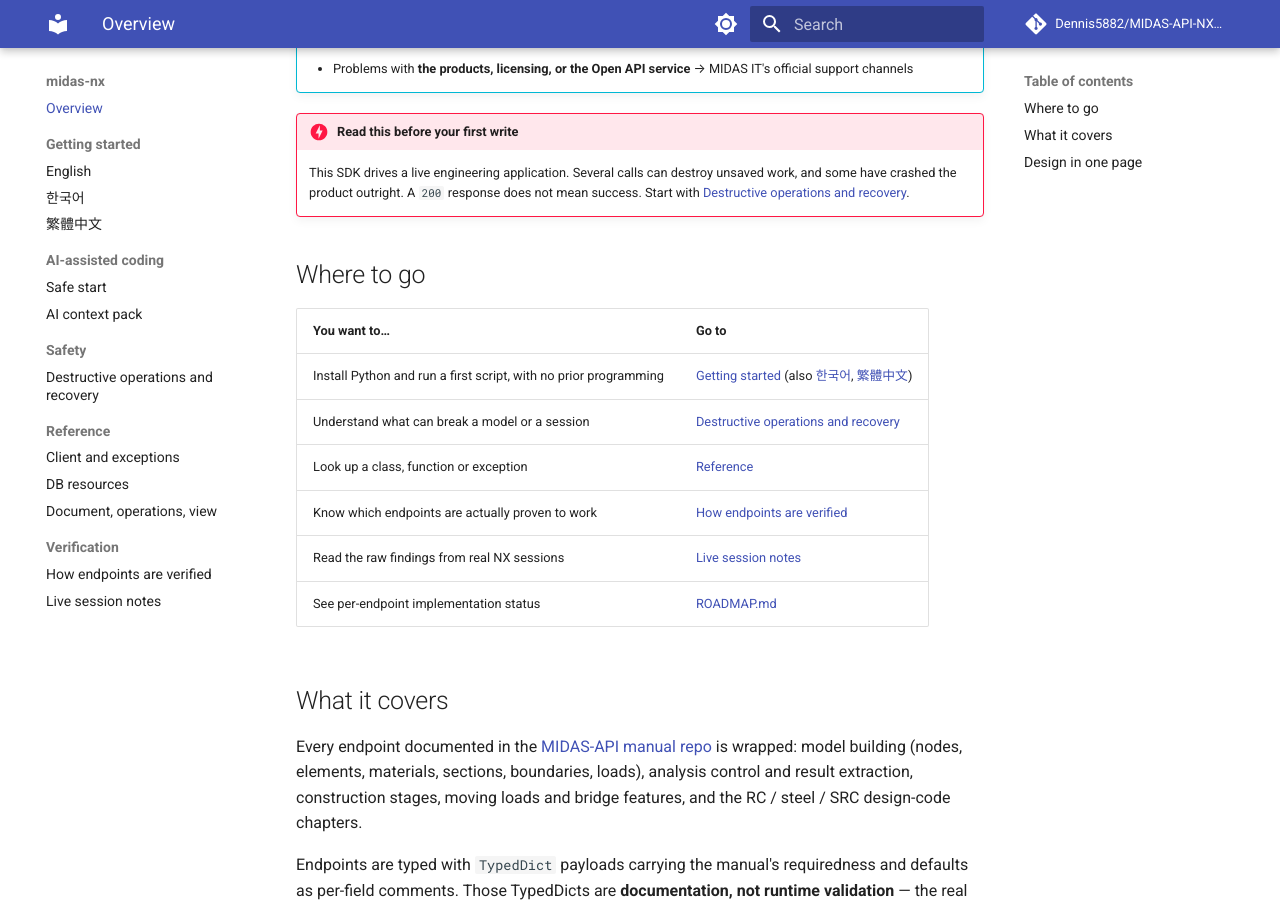
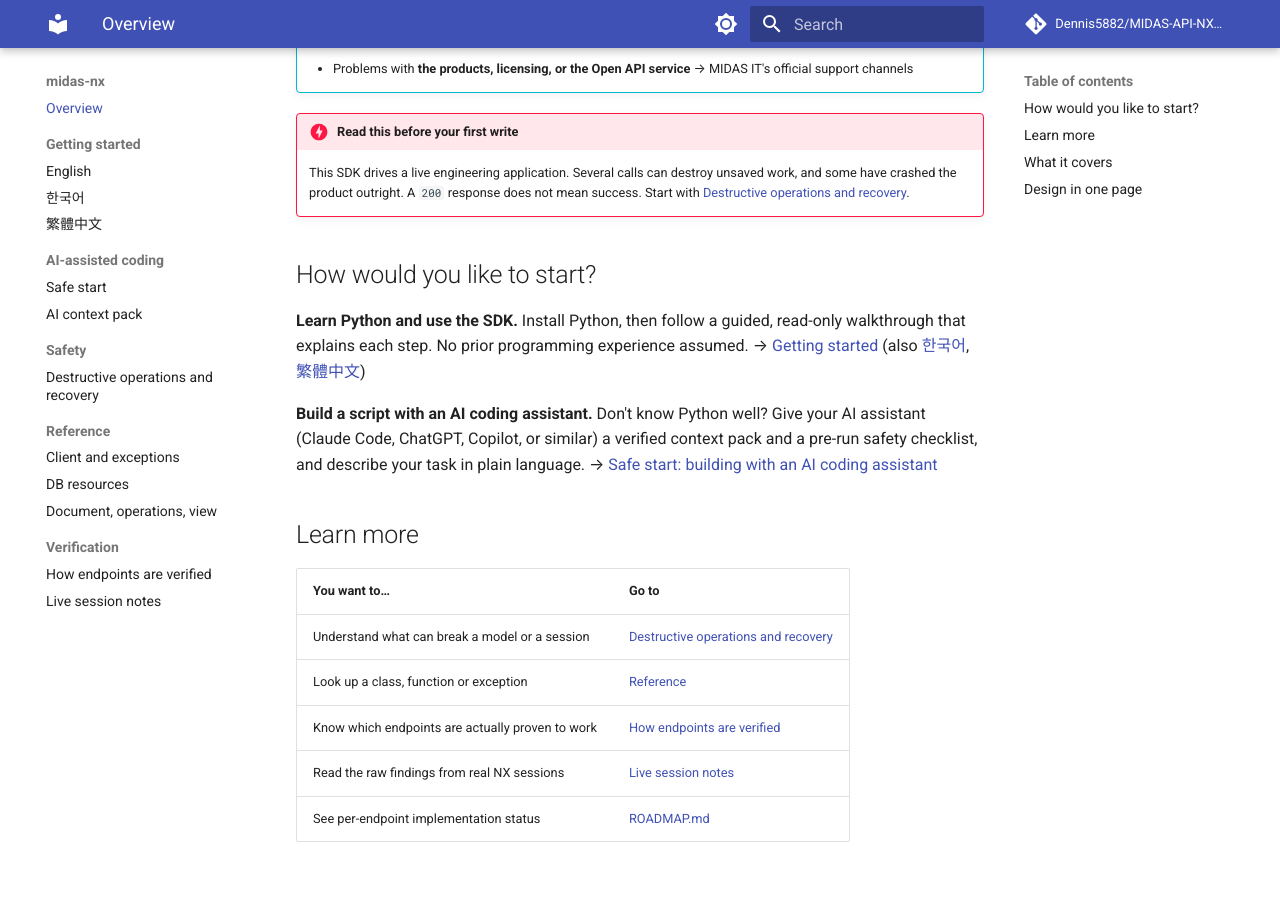
Before and after one commit to Dennis5882/MIDAS-API-NX-SDK, an MkDocs documentation site: the page built from docs/index.md, in a window 1280 px wide and 900 px high, scrolled down 597 px. Built offline with MkDocs 1.6.1 and Material for MkDocs 9.7.7, drawn with Linux system fonts in a browser that asks for light colours; comment, search, counter and statistics services are not loaded.

Commit message:
docs: split the front page into two entry paths
docs/index.md's "Where to go" table listed six links with no priority order,
and had no entry for the AI-assisted path added in the previous commit even
though it now exists. Replace it with a "How would you like to start?"
split (learn Python vs. build with an AI assistant) up top, and keep the
remaining reference links in a smaller "Learn more" table below. Add the
same AI path to README's "Learn more" table.

Co-Authored-By: Claude Sonnet 5 <noreply@anthropic.com>

```diff
--- a/docs/index.md
+++ b/docs/index.md
@@ -34,11 +34,23 @@ it's safe to run against a real model.
     does not mean success. Start with
     [Destructive operations and recovery](safety.md).
 
-## Where to go
+## How would you like to start?
+
+**Learn Python and use the SDK.** Install Python, then follow a guided,
+read-only walkthrough that explains each step. No prior programming
+experience assumed.
+→ [Getting started](en/quickstart.md) (also [한국어](ko/quickstart.md), [繁體中文](zh-tw/quickstart.md))
+
+**Build a script with an AI coding assistant.** Don't know Python well?
+Give your AI assistant (Claude Code, ChatGPT, Copilot, or similar) a
+verified context pack and a pre-run safety checklist, and describe your task
+in plain language.
+→ [Safe start: building with an AI coding assistant](ai-coding/safe-start.md)
+
+## Learn more
 
 | You want to… | Go to |
 | --- | --- |
-| Install Python and run a first script, with no prior programming | [Getting started](en/quickstart.md) (also [한국어](ko/quickstart.md), [繁體中文](zh-tw/quickstart.md)) |
 | Understand what can break a model or a session | [Destructive operations and recovery](safety.md) |
 | Look up a class, function or exception | [Reference](reference/client.md) |
 | Know which endpoints are actually proven to work | [How endpoints are verified](verification.md) |
```
Also changed, not shown: README.md (+1 -0 lines).
